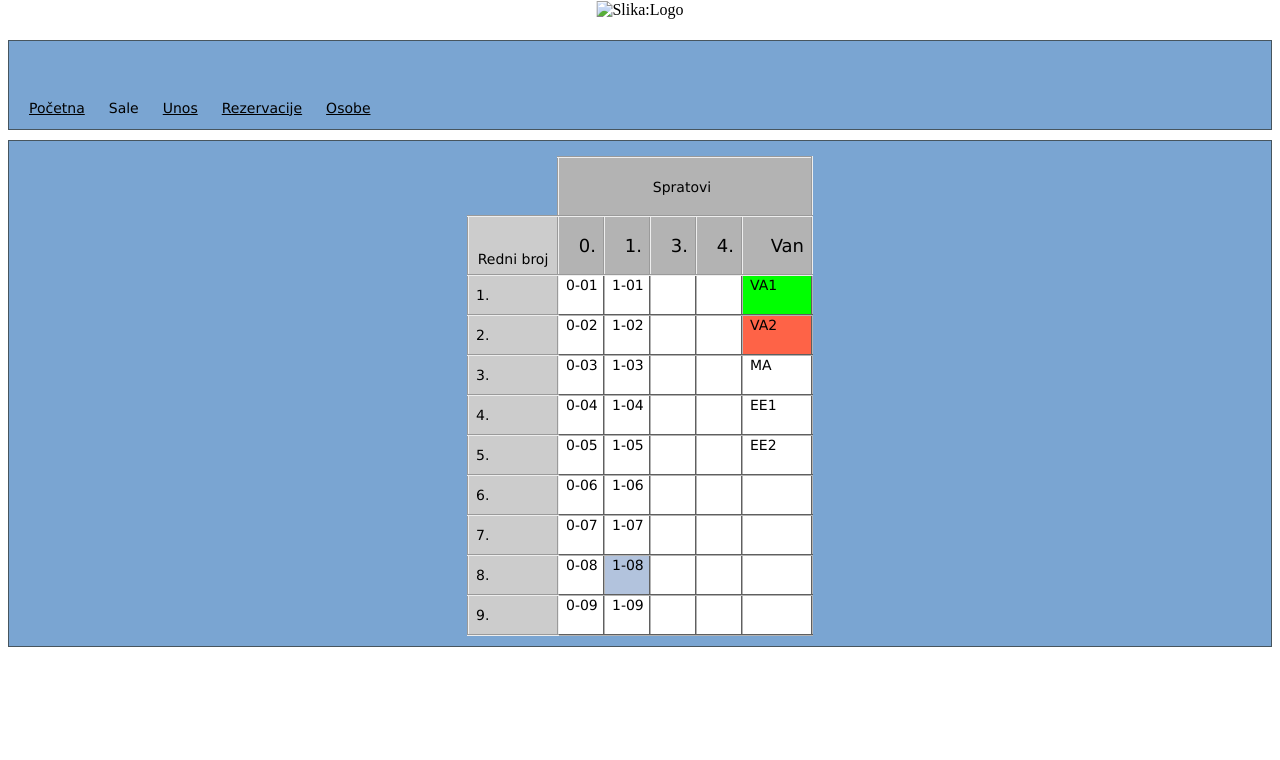
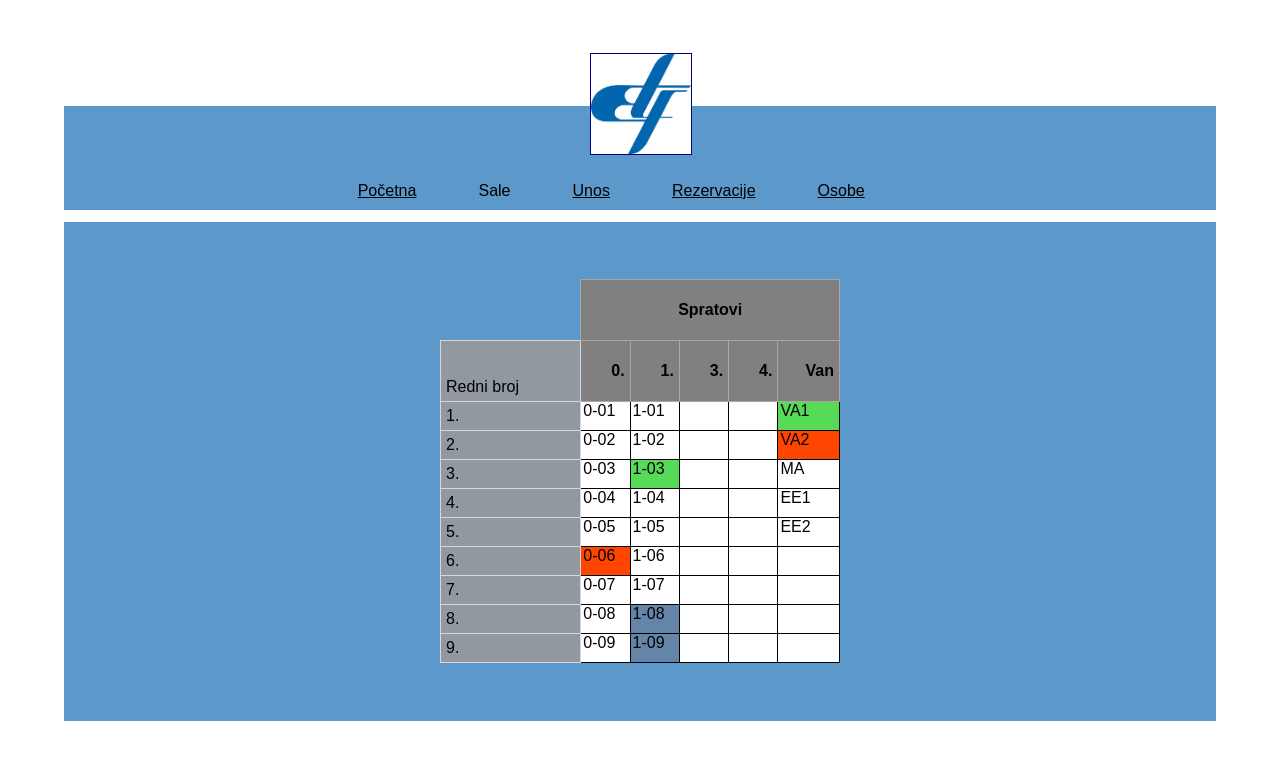
Before and after one commit to abalic2/wt2019, a plain HTML site: page sale.html in a window 1280 px wide. Drawn offline with Linux system fonts and the light colour scheme.

Commit message:
ispravka

```diff
--- a/pocetna.css
+++ b/pocetna.css
@@ -1,83 +1,40 @@
-.meni {
-  position: relative;
-  background-color: #7aa5d2;
-  padding-top: 45px;
-  margin-top: 40px;
-  border: 1px solid #47555e;
+.sadrzaj{
+    padding: 5%;
+    display: grid;
+    column-gap: 10px;
+    row-gap: 10px;
+    grid-template-columns: 250px 250px 250px;
+    justify-content: space-evenly;
+
 }
 
-.logo img {
-  max-width: auto;
-  max-height: 100%;
+.sadrzaj img{
+    width: 250px;
+    height: 250px;
 }
 
-.logo {
-  position: absolute;
-  margin: 0;
-  height: 80px;
-  left: 50%;
-  top: 0;
-  transform: translate(-50%, -50%);
+/*prikaz dvije slike jedna do druge*/
+@media screen and (max-width: 900px) {
+    .sadrzaj{
+        grid-template-columns: 250px 250px;
+    }
 }
 
-.meni ul {
-  margin: 0;
-  padding: 1%;
-  padding-left: 20px;
+/*prikaz jedne slike u redu*/
+@media screen and (max-width: 750px) {
+    .sadrzaj{
+        grid-template-columns: 250px;
+    }
 }
 
-.meni li {
-  display: inline;
-  margin-right: 20px;
+@media screen and (max-width: 600px) {
+    .sadrzaj{
+        grid-template-columns: 200px;
+    }
+
+    /*80% velicina slike 250px*0.8=200px*/
+    .sadrzaj img{
+        width: 200px;
+        height: 200px;
+    }
 }
-
-.meni a {
-  color: black;
-  font-size: 14px;
-  font-family: Verdana, Geneva, Tahoma, sans-serif;
-}
-
-.meni li:nth-of-type(1) a {
-  text-decoration: none;
-}
-
-.sadrzaj {
-  display: grid;
-  grid-template-columns: repeat(auto-fill, minmax(400px, 1fr));
-  grid-gap: 10px;
-  background-color: #7aa5d2;
-  margin-top: 10px;
-  border: 1px solid #47555e;
-}
-
-.galerija {
-  height: 250px;
-  width: 100%;
-  object-fit: cover;
-}
-
-@media only screen and (max-width: 600px) {
-  .meni li {
-    display: block;
-    margin-right: 20px;
-    margin-bottom: 7px;
-  }
-
-  .sadrzaj {
-    display: grid;
-    grid-template-columns: repeat(1, 1fr);
-    grid-gap: 10px;
-    margin: auto;
-    background-color: #7aa5d2;
-    margin-top: 10px;
-    border: 1px solid #47555e;
-  }
-
-  .galerija {
-    width: 80%;
-    height: 80%;
-    object-fit: cover;
-    margin-left: 10%;
-    margin-right: 10%;
-  }
-}
--- a/sale.css
+++ b/sale.css
@@ -1,161 +1,71 @@
-.meni {
-  position: relative;
-  background-color: #7aa5d2;
-  padding-top: 45px;
-  margin-top: 40px;
-  border: 1px solid #47555e;
+.tabelaSala{
+    margin: auto;
+    border-collapse: collapse;
+    width: 400px;
 }
 
-.logo img {
-  max-width: auto;
-  max-height: 100%;
+
+.headerSprat{
+    text-align: right;
+    background-color: grey;
+    border: 1px solid rgb(173, 165, 165);
+    padding: 5px;
+    height: 50px;
 }
 
-.logo {
-  position: absolute;
-  margin: 0;
-  height: 80px;
-  left: 50%;
-  top: 0;
-  transform: translate(-50%, -50%);
+td.headerSprat{
+    font-weight: bold;
+    text-align: center;
 }
 
-.meni ul {
-  margin: 0;
-  padding: 1%;
-  padding-left: 20px;
+.headerRedni{
+    background-color: rgb(145, 152, 160);
+    border: 1px solid rgb(216, 215, 215);
+    width: 500px;
+    padding: 5px;
+    vertical-align: bottom;
 }
 
-.meni li {
-  display: inline;
-  margin-right: 20px;
+
+.sadrzaj{
+    padding: 5%;
 }
 
-.meni a {
-  color: black;
-  font-size: 14px;
-  font-family: Verdana, Geneva, Tahoma, sans-serif;
+
+.sala{
+    background-color: white;
+    border: 1px solid black;
+    width: 150px;
+    padding: 0 2px;
+    vertical-align: text-top;
 }
 
-.meni li:nth-of-type(2) a {
-  text-decoration: none;
+.slobodnaSala{
+    background-color: rgb(87, 218, 87);
 }
 
-.sadrzaj {
-  background-color: #7aa5d2;
-  margin-top: 10px;
-  border: 1px solid #47555e;
+.zauzetaSala{
+    background-color: orangered;
 }
 
-.tabelaSala {
-  margin-top: 15px;
-  margin-left: auto;
-  margin-right: auto;
-  margin-bottom: 10px;
+.kancelarija{
+    background-color:rgb(100, 133, 167);
 }
 
-.tabelaSala,
-.tabelaSala td {
-  border-collapse: collapse;
-  font-family: Verdana, Geneva, Tahoma, sans-serif;
-  font-size: 14px;
-}
 
-.headerSprat {
-  background-color: #b3b3b3;
-  border-style: outset;
-  border-width: 2px;
-  text-align: right;
-  padding-right: 7px;
-  height: 55px;
-  font-weight: normal;
-  font-size: 18px;
-}
-
-.headerRedni {
-  background-color: #cccccc;
-  border-style: outset;
-  border-width: 2px;
-  text-align: left;
-  padding-left: 7px;
-  font-weight: normal;
-  width: 80px;
-}
-
-.sala {
-  border-style: outset;
-  border-width: 2px;
-  border-color: #b3b3b3;
-  background-color: white;
-  width: 36px;
-  padding-left: 7px;
-  vertical-align: top;
-  height: 36px;
-}
-
-.zauzetaSala {
-  background-color: #fe6347;
-  border-style: outset;
-  border-width: 2px;
-  border-color: #b3b3b3;
-  padding-left: 7px;
-  vertical-align: top;
-}
-
-.slobodnaSala {
-  background-color: #00ff01;
-  border-style: outset;
-  border-width: 2px;
-  border-color: #b3b3b3;
-  padding-left: 7px;
-  vertical-align: top;
-}
-
-.kancelarija {
-  background-color: #b2c3dd;
-  border-style: outset;
-  border-width: 2px;
-  border-color: #b3b3b3;
-  padding-left: 7px;
-  vertical-align: top;
-}
-
-.tabelaSala tr:first-child td:nth-child(1) {
-  border-top-style: hidden;
-  border-left-style: hidden;
-}
-
-.tabelaSala tr:first-child th:nth-child(2) {
-  text-align: center;
-  font-size: 14px;
-}
-
-.tabelaSala tr:nth-child(2) th:nth-child(1) {
-  vertical-align: bottom;
-  text-align: center;
-  padding: 0;
-  padding-bottom: 7px;
-}
-
-.tabelaSala tr:nth-child(2) th:nth-child(6) {
-  width: 60px;
-}
-
-@media only screen and (max-width: 600px) {
-  .meni li {
-    display: block;
-    margin-right: 20px;
-    margin-bottom: 7px;
-  }
-  .headerRedni {
+@media screen and (max-width: 600px) {
+    .headerRedni, .headerSprat{
         display: none;
     }
 
-  .tabelaSala tr:nth-child(2) {
-    display: none;
+    .sala{
+        padding: 0 2px;
+        height: 25px;
+        width:40px;
     }
 
-  .tabelaSala tr:first-child {
-    display: none;
+    .tabelaSala{
+        width: 200px;
     }
+
 }
--- a/sale.html
+++ b/sale.html
@@ -1,60 +1,66 @@
 <!DOCTYPE html>
-<HTML>
-  <HEAD>
-    <TITLE>Sale</TITLE>
-    <link rel="stylesheet" type="text/css" href="sale.css" />
-    <META http-equiv="Content-Type" content="text/html; charset=utf-8" />
-  </HEAD>
-  <BODY>
+<html>
+    <head>
+        <title>Sale</title>
+        <link rel="stylesheet" href="sale.css" />
+        <link rel="stylesheet" href="izgled.css" />
+        <meta name="viewport" content="width=device-width, initial-scale=1.0">
+        <meta charset="UTF-8">
+
+    </head>
+   <body>
+        <div class="logo">
+            <img src="logo.png" alt="Logo">
+        </div>
         <div class="meni">
-      <div class="logo"><img src="slike/logo.jpg" alt="Slika:Logo" /></div>
             <ul>
                 <li><a href="pocetna.html">Početna</a></li>
-        <li><a href="#">Sale</a></li>
+                <li><a href="sale.html"  id="trenutna">Sale</a></li>
                 <li><a href="unos.html">Unos</a></li>
                 <li><a href="rezervacija.html">Rezervacije</a></li>
-        <li><a href="#">Osobe</a></li>
+                <li>Osobe</li>
             </ul>
         </div>
         <div class="sadrzaj">
             <table class="tabelaSala">
                 <tr>
-          <td></td>
-          <th class="headerSprat" colspan="5">Spratovi</th>
+                    <th></th>
+                    <td colspan="5" class="headerSprat">Spratovi</td>
                 </tr>
                 <tr>
-          <th class="headerRedni"> Redni broj</th>
+                    <td class="headerRedni">Redni broj</td>
                     <th class="headerSprat">0.</th>
                     <th class="headerSprat">1.</th>
                     <th class="headerSprat">3.</th>
                     <th class="headerSprat">4.</th>
                     <th class="headerSprat">Van</th>
                 </tr>
-          <th class="headerRedni">1.</th>
+                <tr>
+                    <td class="headerRedni">1.</td>
                     <td class="sala">0-01</td>
                     <td class="sala">1-01</td>
                     <td class="sala"></td>
                     <td class="sala"></td>
-          <td class="slobodnaSala" class="sala">VA1</td>
+                    <td class="slobodnaSala sala">VA1</td>
                 </tr>
                 <tr>
-          <th class="headerRedni">2.</th>
+                    <td class="headerRedni">2.</td>
                     <td class="sala">0-02</td>
                     <td class="sala">1-02</td>
                     <td class="sala"></td>
                     <td class="sala"></td>
-          <td class="zauzetaSala" class="sala">VA2</td>
+                    <td class="zauzetaSala sala">VA2</td>
                 </tr>
                 <tr>
-          <th class="headerRedni">3.</th>
+                    <td class="headerRedni">3.</td>
                     <td class="sala">0-03</td>
-          <td class="sala">1-03</td>
+                    <td class="slobodnaSala sala">1-03</td>
                     <td class="sala"></td>
                     <td class="sala"></td>
                     <td class="sala">MA</td>
                 </tr>
                 <tr>
-          <th class="headerRedni">4.</th>
+                    <td class="headerRedni">4.</td>
                     <td class="sala">0-04</td>
                     <td class="sala">1-04</td>
                     <td class="sala"></td>
@@ -62,7 +68,7 @@
                     <td class="sala">EE1</td>
                 </tr>
                 <tr>
-          <th class="headerRedni">5.</th>
+                    <td class="headerRedni">5.</td>
                     <td class="sala">0-05</td>
                     <td class="sala">1-05</td>
                     <td class="sala"></td>
@@ -70,15 +76,15 @@
                     <td class="sala">EE2</td>
                 </tr>
                 <tr>
-          <th class="headerRedni">6.</th>
-          <td class="sala">0-06</td>
+                    <td class="headerRedni">6.</td>
+                    <td class="zauzetaSala sala">0-06</td>
                     <td class="sala">1-06</td>
                     <td class="sala"></td>
                     <td class="sala"></td>
                     <td class="sala"></td>
                 </tr>
                 <tr>
-          <th class="headerRedni">7.</th>
+                    <td class="headerRedni">7.</td>
                     <td class="sala">0-07</td>
                     <td class="sala">1-07</td>
                     <td class="sala"></td>
@@ -86,22 +92,22 @@
                     <td class="sala"></td>
                 </tr>
                 <tr>
-          <th class="headerRedni">8.</th>
+                    <td class="headerRedni">8.</td>
                     <td class="sala">0-08</td>
-          <td class="kancelarija" class="sala">1-08</td>
+                    <td class="kancelarija sala">1-08</td>
                     <td class="sala"></td>
                     <td class="sala"></td>
                     <td class="sala"></td>
                 </tr>
                 <tr>
-            <th class="headerRedni">9.</th>
+                    <td class="headerRedni">9.</td>
                     <td class="sala">0-09</td>
-            <td class="sala">1-09</td>
+                    <td class="kancelarija sala">1-09</td>
                     <td class="sala"></td>
                     <td class="sala"></td>
                     <td class="sala"></td>
                 </tr>
             </table>
         </div>
-  </BODY>
-</HTML>
+   </body>
+</html>
--- a/unos.css
+++ b/unos.css
@@ -1,119 +1,42 @@
-.meni {
-  position: relative;
-  background-color: #7aa5d2;
-  padding-top: 45px;
-  margin-top: 40px;
-  border: 1px solid #47555e;
+.sadrzaj{
+    padding: 5%;
+    text-align: center;
 }
 
-.logo img {
-  max-width: auto;
-  max-height: 100%;
+
+form{
+    display: table;
+    margin: 0 auto;
 }
 
-.logo {
-  position: absolute;
-  margin: 0;
-  height: 80px;
-  left: 50%;
-  top: 0;
-  transform: translate(-50%, -50%);
+
+input, label {
+    display: table-cell;
+    margin: 5px;
+    float: left;
 }
 
-.meni ul {
-  margin: 0;
-  padding: 1%;
-  padding-left: 20px;
+.sadrzaj div{
+    display: table-row;
 }
 
-.meni li {
-  display: inline;
-  margin-right: 20px;
+label{
+    width: 150px;
+    text-align: left;
 }
 
-.meni a {
-  color: black;
-  font-size: 14px;
-  font-family: Verdana, Geneva, Tahoma, sans-serif;
+input[type=submit]{
+    margin: 20px;
 }
 
-.meni li:nth-of-type(3) a {
-  text-decoration: none;
+@media screen and (max-width: 600px) {
+    label, input{
+        width: 100%;
+    }
+
+    /*za dugme Submit*/
+    div+input{
+        width: 20%;
+    }
+
 }
-
-.sadrzaj {
-  background-color: #7aa5d2;
-  margin-top: 10px;
-  border: 1px solid #47555e;
-}
-
-.sadrzaj form {
-  width: 330px;
-  text-align: center;
-  margin-top: 10%;
-  margin-bottom: 11.8%;
-  margin-left: auto;
-  margin-right: auto;
-  border: 1px solid #47555e;
-  background-color: #b0c4dd;
-  padding: 15px;
-}
-
-label {
-  font-family: Verdana, Geneva, Tahoma, sans-serif;
-  font-size: 14px;
-  display: block;
-  float: left;
-  width: 140px;
-  margin-top: 5px;
-  margin-bottom: 5px;
-  text-align: left;
-}
-
-input {
-  width: 180px;
-  margin-top: 5px;
-  margin-bottom: 5px;
-}
-input:nth-of-type(5) {
-  width: 80px;
-}
-
-label[for="unos"] {
-  margin-top: 25px;
-}
-
-input[type="submit"] {
-  font-family: Verdana, Geneva, Tahoma, sans-serif;
-  background-color: #b0c4dd;
-  border: 2px solid #496c96;
-  color: black;
-  height: 30px;
-  width: 100px;
-  margin-top: 20px;
-}
-
-input[type="submit"]:hover {
-  background-color: #47555e;
-  color: white;
-  border: 2px solid white;
-}
-
-@media only screen and (max-width: 600px) {
-  .meni li {
-    display: block;
-    margin-right: 20px;
-    margin-bottom: 7px;
-  }
-  .sadrzaj form {
-    width: 200px;
-  }
-
-  label {
-    margin-left: 10px;
-  }
-
-  input {
-    margin-bottom: 15px;
-  }
-}
```
Also changed, not shown: pocetna.html (+27 -43 lines), unos.html (+37 -29 lines). Lines whose indentation alone changed are shown as unchanged.
